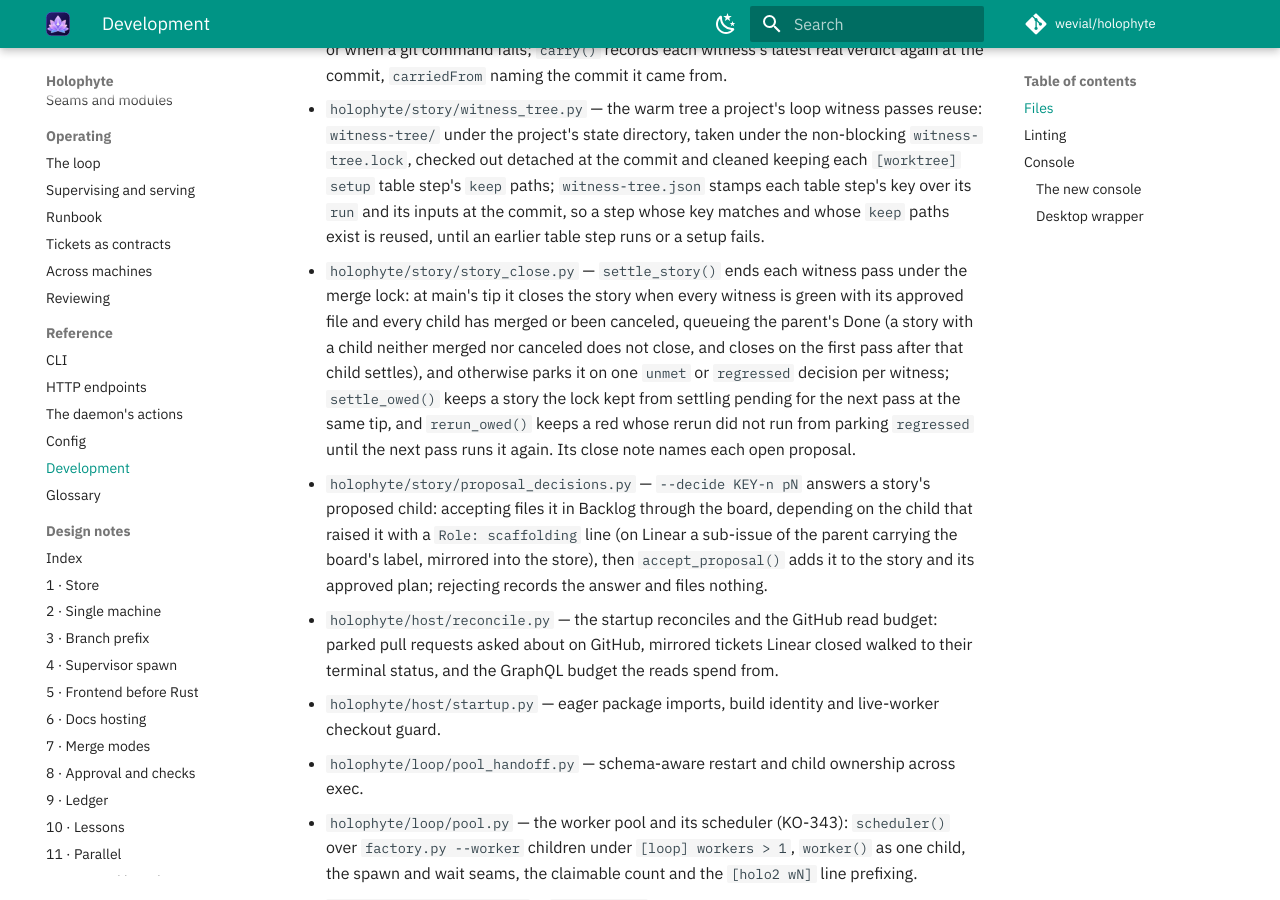
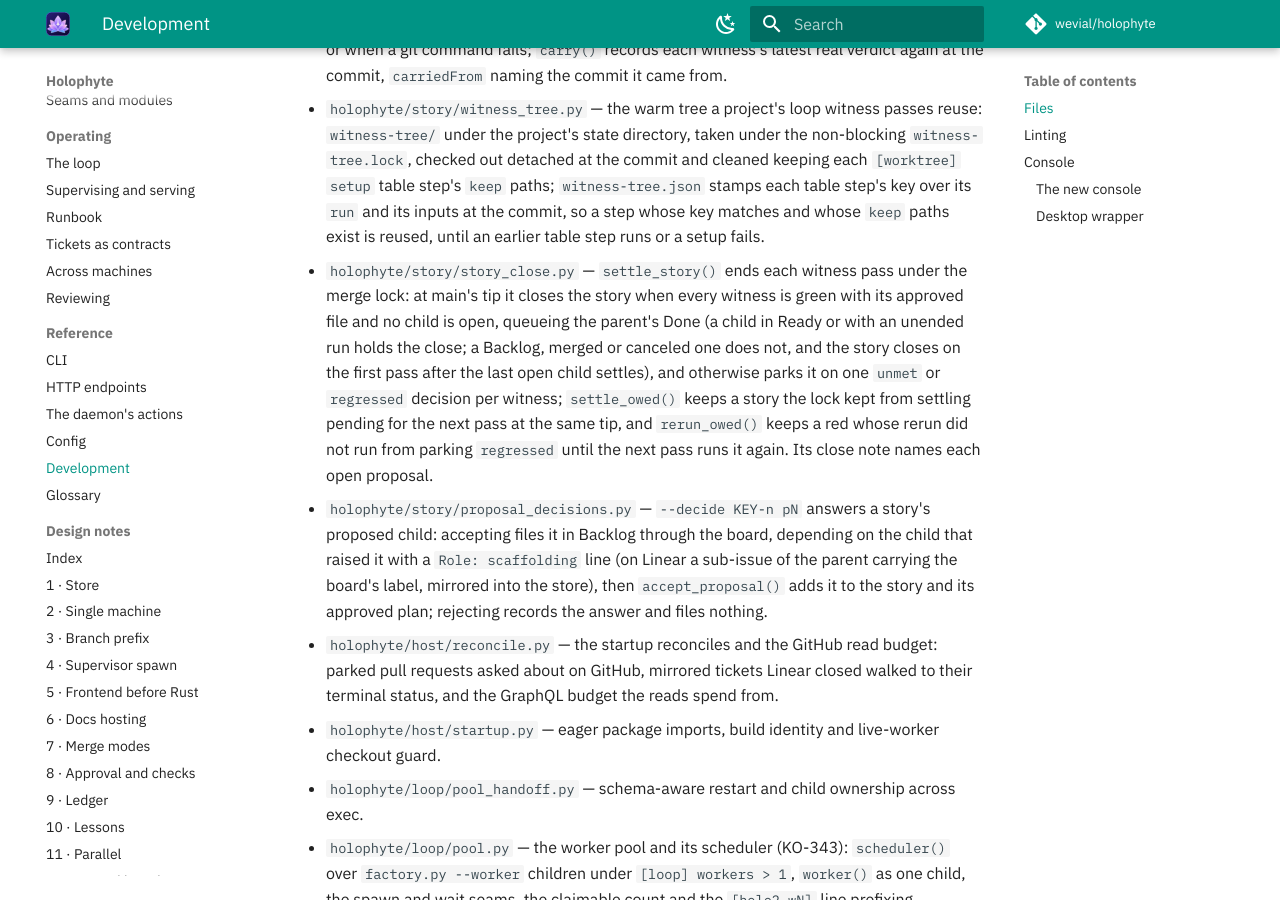
Before and after one commit to wevial/holophyte, an MkDocs documentation site: the page built from docs/development.md, in a window 1280 px wide and 900 px high, scrolled down 19794 px. Built offline with MkDocs 1.6.1 and Material for MkDocs 9.7.7, drawn with Linux system fonts in a browser that asks for light colours; comment, search, counter and statistics services are not loaded.

Commit message:
fix(story): hold a green story open only on a Ready child or an unended run (HOLO-582)
Per steer note 21, _open_children() also counts a child with a run whose
endedAt is null, and _plan() uses it for the close guard in place of the
separate check, so a Backlog child with no run no longer holds a green
story open. A test closes a story whose only other child sits in Backlog
with no run, and the story_close.py entry in docs/development.md says
which children hold the close.

```diff
--- a/docs/development.md
+++ b/docs/development.md
@@ -790,14 +790,15 @@
   paths exist is reused, until an earlier table step runs or a setup fails.
 - `holophyte/story/story_close.py` — `settle_story()` ends each witness pass
   under the merge lock: at main's tip it closes the story when every
-  witness is green with its approved file and every child has merged or
-  been canceled, queueing the parent's Done (a story with a child neither
-  merged nor canceled does not close, and closes on the first pass after
-  that child settles), and otherwise parks it on one `unmet` or
-  `regressed` decision per witness; `settle_owed()` keeps a story the
-  lock kept from settling pending for the next pass at the same tip, and
-  `rerun_owed()` keeps a red whose rerun did not run from parking
-  `regressed` until the next pass runs it again. Its close note names each open proposal.
+  witness is green with its approved file and no child is open, queueing
+  the parent's Done (a child in Ready or with an unended run holds the
+  close; a Backlog, merged or canceled one does not, and the story closes
+  on the first pass after the last open child settles), and otherwise
+  parks it on one `unmet` or `regressed` decision per witness;
+  `settle_owed()` keeps a story the lock kept from settling pending for
+  the next pass at the same tip, and `rerun_owed()` keeps a red whose
+  rerun did not run from parking `regressed` until the next pass runs it
+  again. Its close note names each open proposal.
 - `holophyte/story/proposal_decisions.py` — `--decide KEY-n pN` answers a
   story's proposed child: accepting files it in Backlog through the board,
   depending on the child that raised it with a `Role: scaffolding` line
```
Also changed, not shown: 2 other files.
